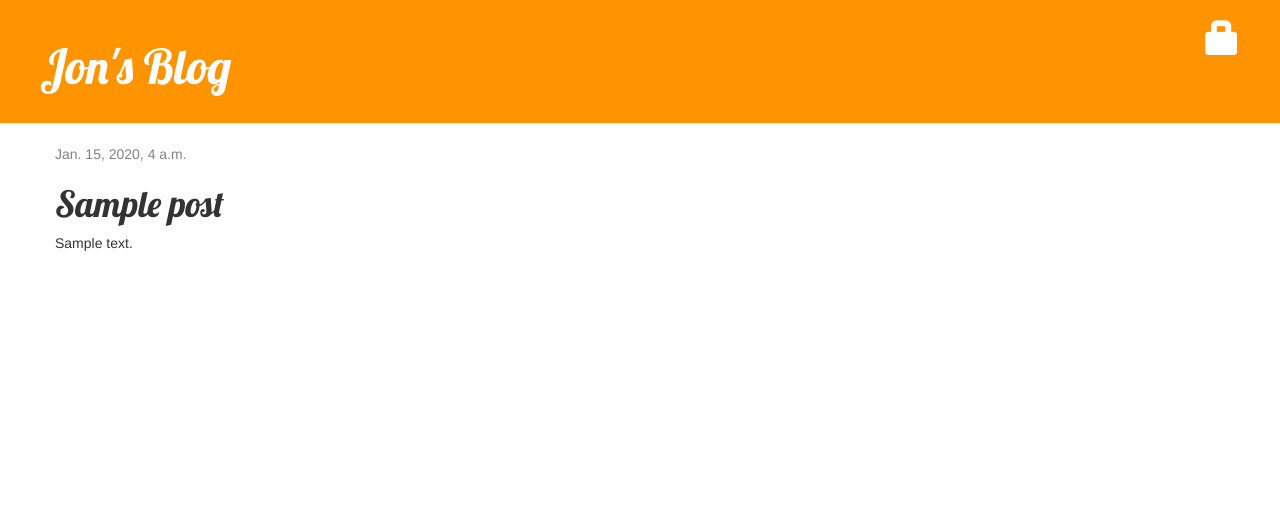
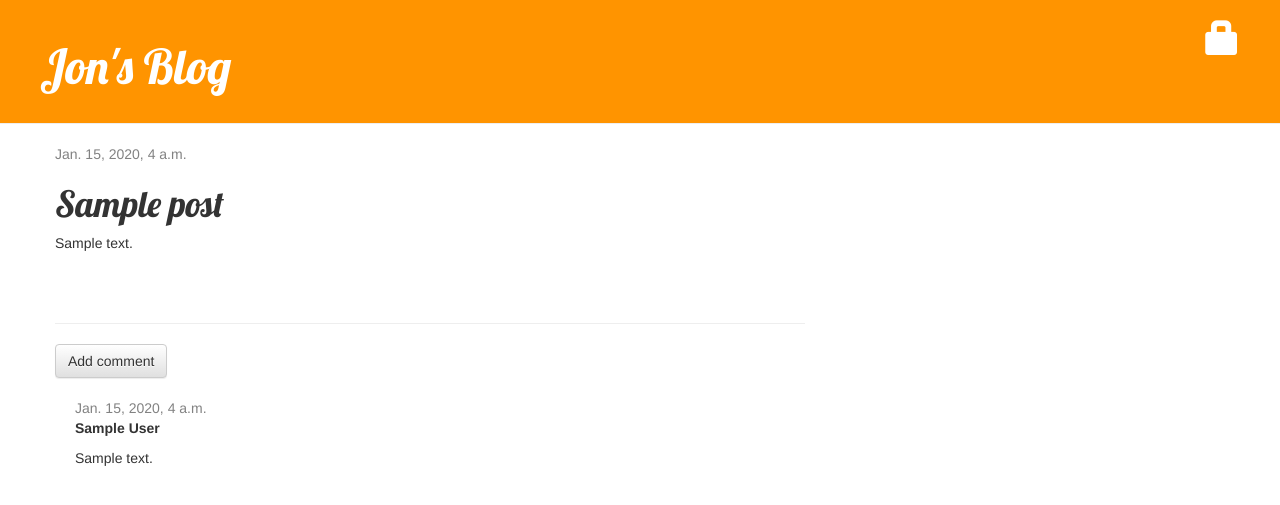
Before and after one commit to jawats/my-first-blog, a Django app: page /post/1/ in a window 1280 px wide. Shown: the top 505 px of the page. Run offline with Django 3.2, Linux system fonts and the light colour scheme; tables that the repository leaves empty hold one stand-in row (values such as "Sample post"); some libraries are stand-ins or nearby versions.

Commit message:
Added comments section with the abiltiy to approve and remove.

```diff
--- a/blog/admin.py
+++ b/blog/admin.py
@@ -1,5 +1,6 @@
 from django.contrib import admin
-from .models import Post
+from .models import Post, Comment
 
 # Register your models here.
 admin.site.register(Post)
+admin.site.register(Comment)
--- a/blog/models.py
+++ b/blog/models.py
@@ -16,5 +16,22 @@ class Post(models.Model):
         self.published_date = timezone.now()
         self.save()
 
+    def approved_comments(self):
+        return self.comments.filter(approved_comment=True)
+
     def __str__(self):
         return self.title
+
+class Comment(models.Model):
+    post = models.ForeignKey('blog.Post', related_name='comments')
+    author = models.CharField(max_length=200)
+    text = models.TextField()
+    created_date = models.DateTimeField(default=timezone.now)
+    approved_comment = models.BooleanField(default=False)
+
+    def approve(self):
+        self.approved_comment = True
+        self.save()
+
+    def __str__(self):
+        return self.text
--- a/blog/static/css/blog.css
+++ b/blog/static/css/blog.css
@@ -35,3 +35,6 @@ margin-bottom: 70px;
 .post h1 a, .post h1 a:visited {
 color: #000000;
 }
+.comment {
+  margin: 20px 0px 20px 20px;
+}
--- a/blog/templates/blog/post_detail.html
+++ b/blog/templates/blog/post_detail.html
@@ -16,4 +16,23 @@
     <h1>{{ post.title }}</h1>
     <p>{{ post.text|linebreaksbr }}</p>
   </div>
+  <hr>
+  <a class="btn btn-default" href="{% url 'add_comment_to_post' pk=post.pk %}">Add comment</a>
+  {% for comment in post.comments.all %}
+    {% if user.is_authenticated or comment.approved_comment %}
+    <div class="comment">
+      <div class="date">
+        {{ comment.created_date }}
+        {% if not comment.approved_comment %}
+          <a class="btn btn-default" href="{% url 'comment_remove' pk=comment.pk %}"><span class="glyphicon glyphicon-remove"></span></a>
+          <a class="btn btn-default" href="{% url 'comment_approve' pk=comment.pk %}"><span class="glyphicon glyphicon-ok"></span></a>
+        {% endif %}
+      </div>
+      <strong>{{ comment.author }}</strong>
+      <p>{{ comment.text|linebreaks }}</p>
+    </div>
+    {% endif %}
+  {% empty %}
+    <p>No comments here yet :(</p>
+  {% endfor %}
 {% endblock %}
--- a/blog/templates/blog/post_list.html
+++ b/blog/templates/blog/post_list.html
@@ -8,6 +8,7 @@
     </div>
     <h1><a href="{% url 'post_detail' pk=post.pk %}">{{ post.title }}</a></h1>
     <p>{{ post.text|linebreaksbr }}</p>
+    <a href="{% url 'post_detail' pk=post.pk %}">Comments: {{ post.approved_comments.count }}</a>
   </div>
 {% endfor %}
 {% endblock %}
--- a/blog/urls.py
+++ b/blog/urls.py
@@ -9,4 +9,7 @@ urlpatterns = [
     url(r'^drafts/$', views.post_draft_list, name='post_draft_list'),
     url(r'^post/(?P<pk>\d+)/publish/$', views.post_publish, name='post_publish'),
     url(r'^post/(?P<pk>\d+)/remove/$', views.post_remove, name='post_remove'),
+    url(r'^post/(?P<pk>\d+)/comment/$', views.add_comment_to_post, name='add_comment_to_post'),
+    url(r'^comment/(?P<pk>\d+)/approve/$', views.comment_approve, name='comment_approve'),
+    url(r'^comment/(?P<pk>\d+)/remove/$', views.comment_remove, name='comment_remove'),
 ]
--- a/blog/views.py
+++ b/blog/views.py
@@ -1,8 +1,8 @@
 from django.shortcuts import render, get_object_or_404, redirect
 from django.utils import timezone
 from django.contrib.auth.decorators import login_required
-from .models import Post
-from .forms import PostForm
+from .models import Post, Comment
+from .forms import PostForm, CommentForm
 
 # Create your views here.
 def post_list(request):
@@ -56,3 +56,28 @@ def post_remove(request, pk):
     post = get_object_or_404(Post, pk=pk)
     post.delete()
     return redirect('post_list')
+
+def add_comment_to_post(request, pk):
+    post = get_object_or_404(Post, pk=pk)
+    if request.method == 'POST':
+        form = CommentForm(request.POST)
+        if form.is_valid():
+            comment = form.save(commit=False)
+            comment.post = post
+            comment.save()
+            return redirect('post_detail', pk=post.pk)
+    else:
+        form = CommentForm()
+    return render(request, 'blog/add_comment_to_post.html', {'form': form})
+
+@login_required
+def comment_approve(request, pk):
+    comment = get_object_or_404(Comment, pk=pk)
+    comment.approve()
+    return redirect('post_detail', pk=comment.post.pk)
+
+@login_required
+def comment_remove(request, pk):
+    comment = get_object_or_404(Comment, pk=pk)
+    comment.delete()
+    return redirect('post_detail', pk=comment.post.pk)
```
Also changed, not shown: blog/forms.py (+6 -1 lines), blog/templates/blog/add_comment_to_post.html (added, +9 -0 lines), blog/migrations/0002_comment.py (added).
